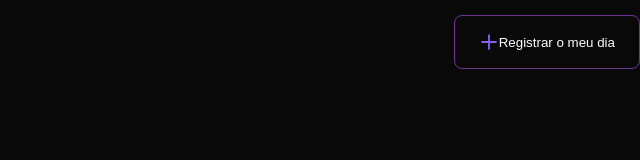
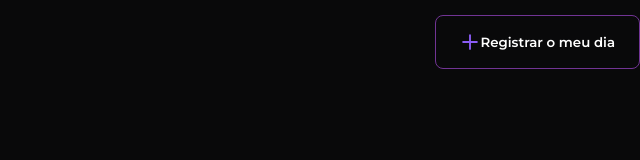
Before and after one commit to ivysonribeiro/nlw-setup, a plain HTML site: page index.html in a window 1280 px wide. Shown: the full height of the page, 640-1280 px from the left. Drawn offline with Linux system fonts and the light colour scheme.

Commit message:
projeto nlw

```diff
--- a/index.html
+++ b/index.html
@@ -1,12 +1,11 @@
 <!DOCTYPE html>
 <html lang="pt-br">
   <head>
-    <link rel="preconnect" href="https://fonts.googleapis.com" />
-    <link rel="preconnect" href="https://fonts.gstatic.com" crossorigin />
+
+    <link rel="preconnect" href="https://fonts.googleapis.com">
+    <link rel="preconnect" href="https://fonts.gstatic.com" crossorigin>
     <link
-      href="https://fonts.googleapis.com/css2?family=Inter:wght@600&family=Roboto+Mono:wght@700&display=swap"
-      rel="stylesheet"
-    />
+    href="https://fonts.googleapis.com/css2?family=Montserrat:wght@600&family=PT+Sans:ital@0;1&family=Red+Hat+Display:wght@400;500;700&display=swap" rel="stylesheet">
 
     <meta charset="UTF-8" />
     <meta http-equiv="X-UA-Compatible" content="IE=edge" />
--- a/style.css
+++ b/style.css
@@ -28,5 +28,6 @@ button {
 
   display: flex;
   align-items:center;
+  font-family: "Montserrat", sans-serif;
 
 }
```
